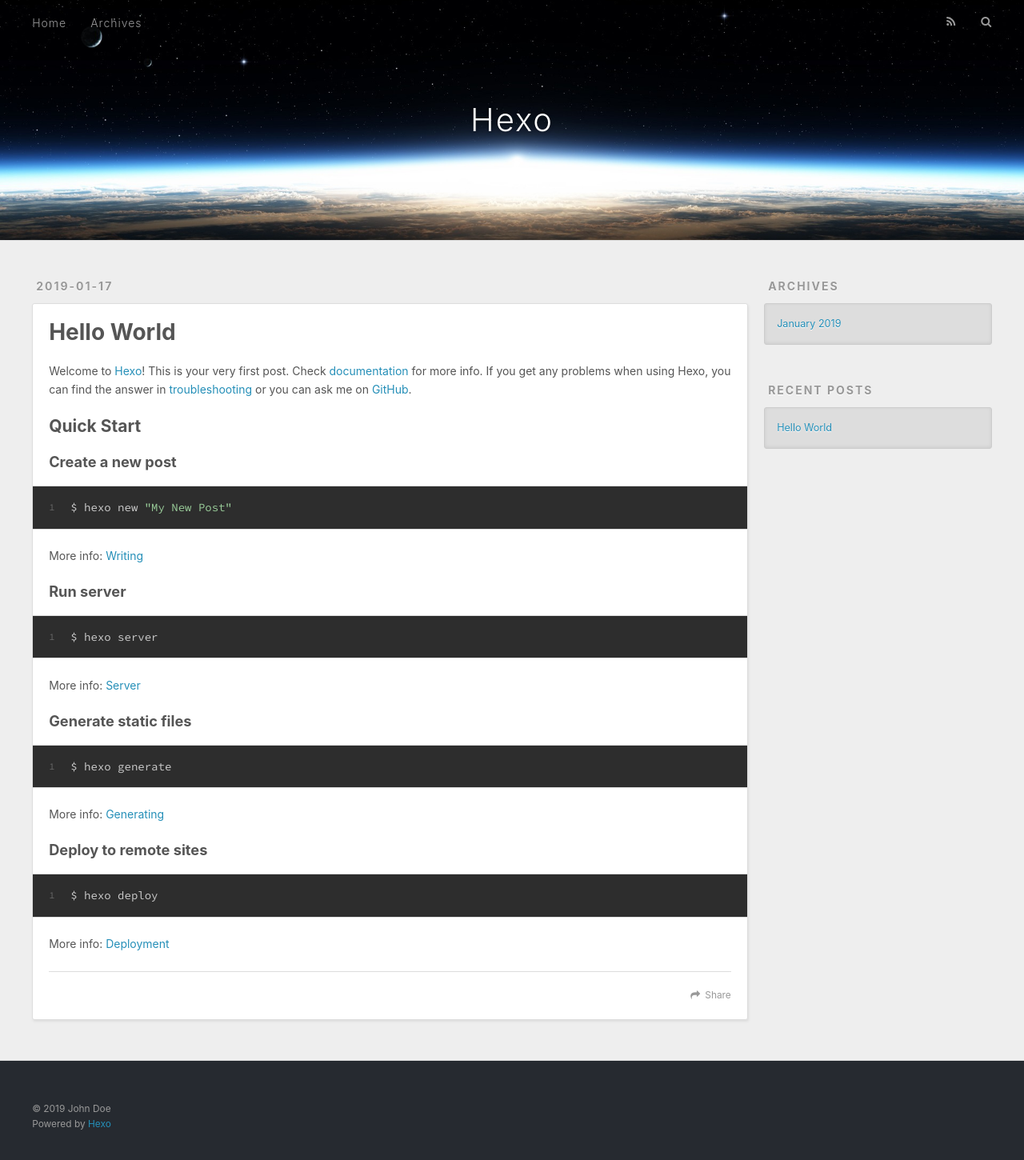
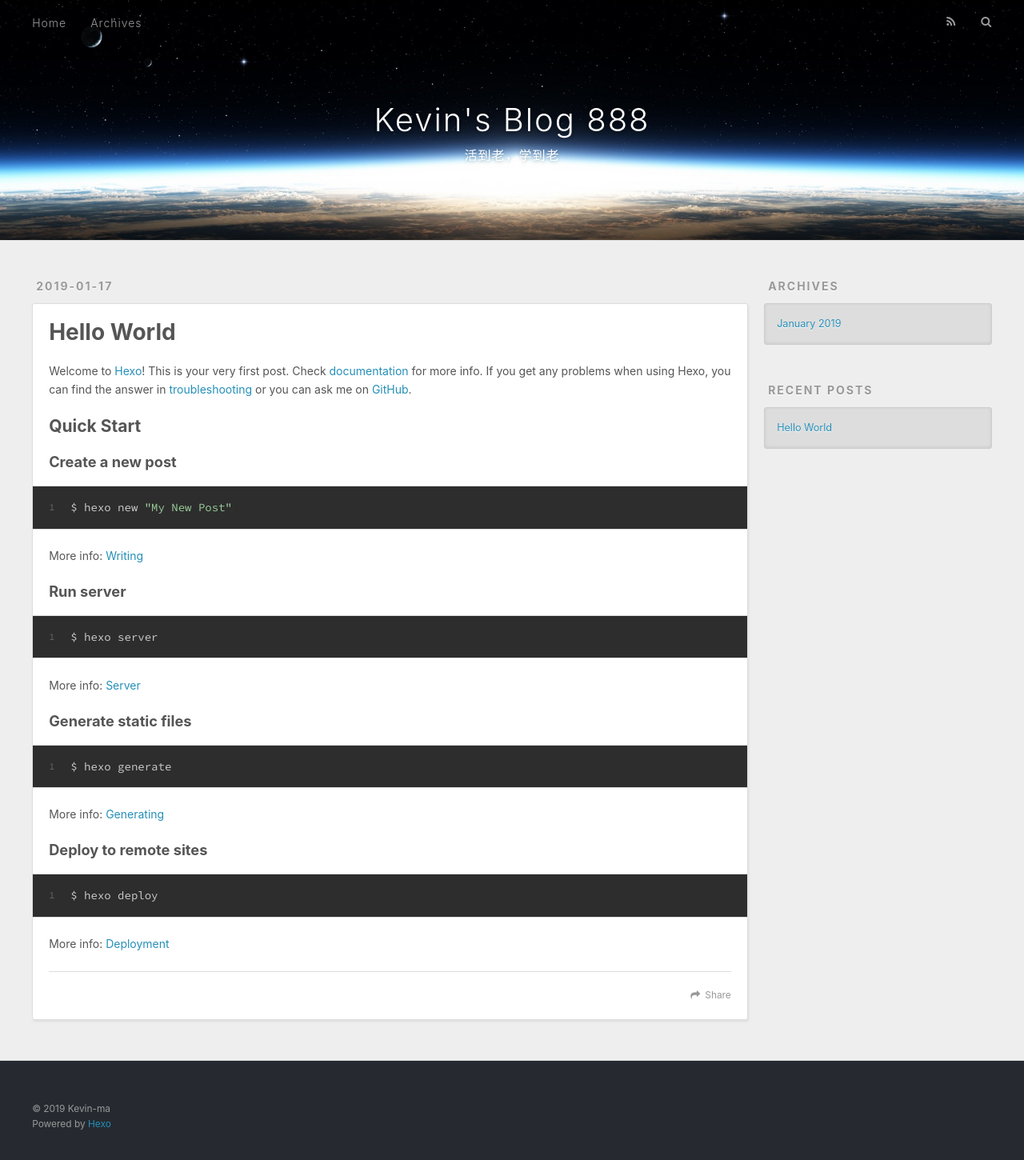
Before and after one commit to ma-mzdk/ma-mzdk.github.io, a plain HTML site: page index.html in a window 1280 px wide. Shown: the whole page at 80% size. Drawn offline with nearby package versions, Linux system fonts and the light colour scheme.

Commit message:
Site updated: 2019-01-17 23:00:50

```diff
--- a/index.html
+++ b/index.html
@@ -5,17 +5,20 @@
 
 
 
-  <title>Hexo</title>
+  <title>Kevin&#39;s Blog 888</title>
   <meta name="viewport" content="width=device-width, initial-scale=1, maximum-scale=1">
-  <meta property="og:type" content="website">
-<meta property="og:title" content="Hexo">
+  <meta name="description" content="学习总结 思考感悟 知识管理">
+<meta property="og:type" content="website">
+<meta property="og:title" content="Kevin&#39;s Blog 888">
 <meta property="og:url" content="http://yoursite.com/index.html">
-<meta property="og:site_name" content="Hexo">
+<meta property="og:site_name" content="Kevin&#39;s Blog 888">
+<meta property="og:description" content="学习总结 思考感悟 知识管理">
 <meta property="og:locale" content="default">
 <meta name="twitter:card" content="summary">
-<meta name="twitter:title" content="Hexo">
+<meta name="twitter:title" content="Kevin&#39;s Blog 888">
+<meta name="twitter:description" content="学习总结 思考感悟 知识管理">
 
-    <link rel="alternate" href="/atom.xml" title="Hexo" type="application/atom+xml">
+    <link rel="alternate" href="/atom.xml" title="Kevin&#39;s Blog 888" type="application/atom+xml">
 
 
     <link rel="icon" href="/favicon.png">
@@ -34,8 +37,12 @@
   <div id="header-outer" class="outer">
     <div id="header-title" class="inner">
       <h1 id="logo-wrap">
-        <a href="/" id="logo">Hexo</a>
+        <a href="/" id="logo">Kevin&#39;s Blog 888</a>
       </h1>
+
+        <h2 id="subtitle-wrap">
+          <a href="/" id="subtitle">活到老，学到老</a>
+        </h2>
 
     </div>
     <div id="header-inner" class="inner">
@@ -97,7 +104,7 @@
 
     </div>
     <footer class="article-footer">
-      <a data-url="http://yoursite.com/2019/01/17/hello-world/" data-id="cjr0mqse40000zwu16l662osj" class="article-share-link">Share</a>
+      <a data-url="http://yoursite.com/2019/01/17/hello-world/" data-id="cjr0qsnje0000scu1mtye2irw" class="article-share-link">Share</a>
 
 
     </footer>
@@ -153,7 +160,7 @@
 
   <div class="outer">
     <div id="footer-info" class="inner">
-      &copy; 2019 John Doe<br>
+      &copy; 2019 Kevin-ma<br>
       Powered by <a href="http://hexo.io/" target="_blank">Hexo</a>
     </div>
   </div>
```
Also changed, not shown: 2019/01/17/hello-world/index.html (+10 -6 lines), archives/2019/01/index.html (+15 -8 lines), archives/2019/index.html (+15 -8 lines), archives/index.html (+15 -8 lines), 1 other file.
